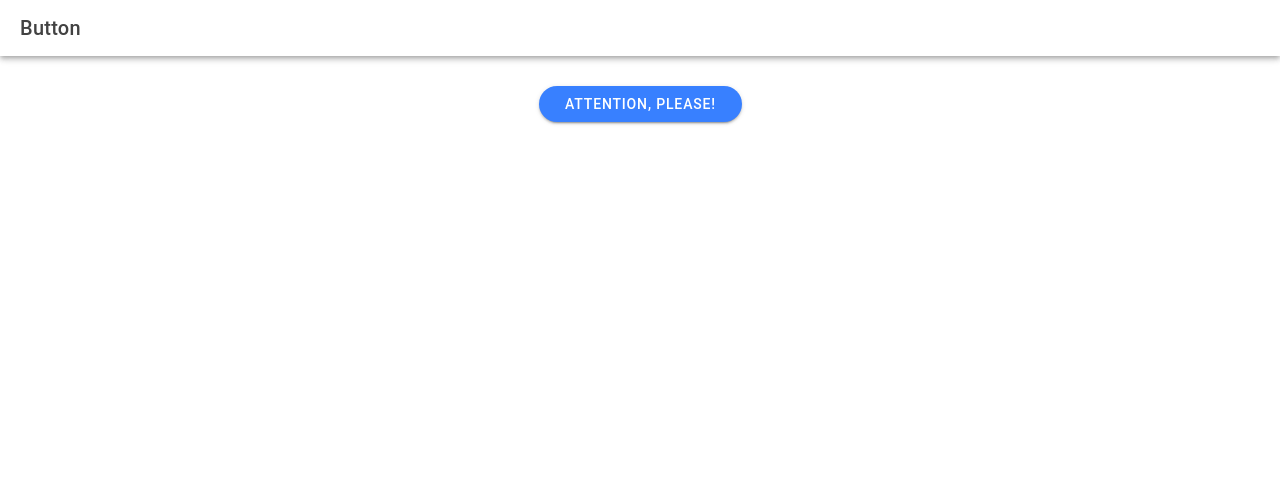
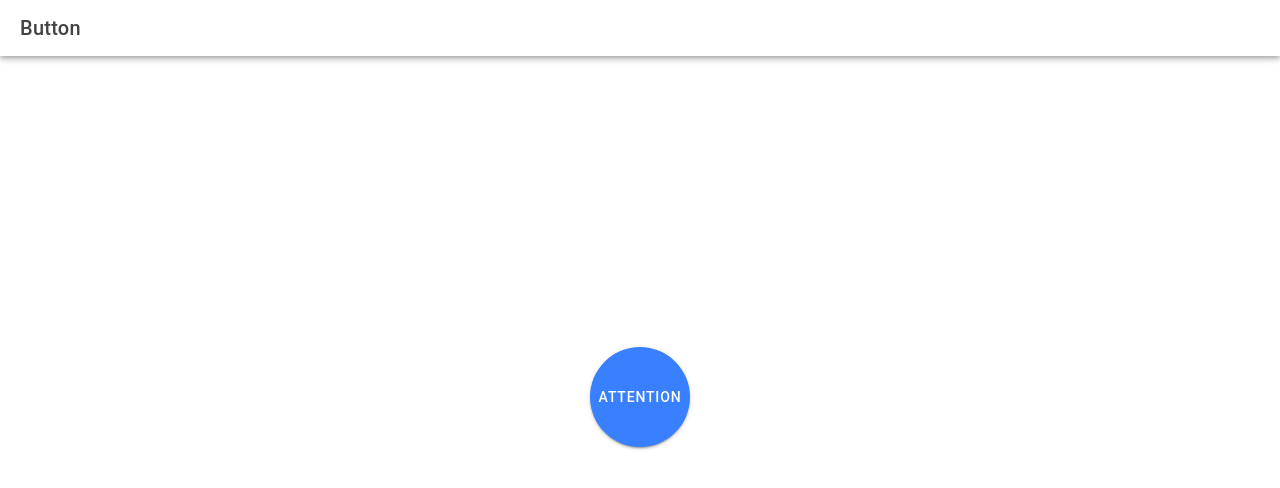
Before and after one commit to ManuelTreffer/attention-please-v1, a React (Vite) app: page /button in a window 1280 px wide. Shown: the top 488 px of the page. Built offline with nearby package versions, Linux system fonts and the light colour scheme.

Commit message:
FEAT: Centered Button

```diff
--- a/src/pages/Button.css
+++ b/src/pages/Button.css
@@ -3,8 +3,23 @@ ion-content {
     display: flex;
     justify-content: center;
     align-items: center;
-  }
+    height: 100vh; /* Setzt die Höhe des ion-content auf 100% der Bildschirmhöhe */
+}
 
-  ion-button {
-    border-radius: 50px; /* Setze den Radius entsprechend, um den Button rund zu machen */
-  }
+ion-button {
+    width: 100px; /* Setzt die Breite des Buttons nach Bedarf */
+    height: 100px; /* Setzt die Höhe des Buttons nach Bedarf */
+    border-radius: 50%; /* Setzt den Radius auf 50%, um den Button komplett rund zu machen */
+    margin: 0 auto; /* Zentriert den Button horizontal */
+    display: flex;
+    align-items: center;
+    justify-content: center;
+}
+
+.center {
+    display: flex;
+    flex-direction: column;
+    align-items: center;
+    justify-content: center;
+    height: 80vh; /* Subtract the height of the register button */
+}
--- a/src/pages/Button.tsx
+++ b/src/pages/Button.tsx
@@ -32,9 +32,9 @@ const Button: React.FC = () => {
       <IonContent className="ion-padding">
         <IonGrid>
           <IonRow className="ion-justify-content-center ion-align-items-center">
-            <IonCol size="auto">
-              <IonButton shape="round" onClick={handleButtonClick}>
-                ATTENTION, PLEASE!
+            <IonCol size="auto" className='center'>
+              <IonButton shape="round" onClick={handleButtonClick} className='ion-button'>
+                ATTENTION
               </IonButton>
             </IonCol>
           </IonRow>
```
